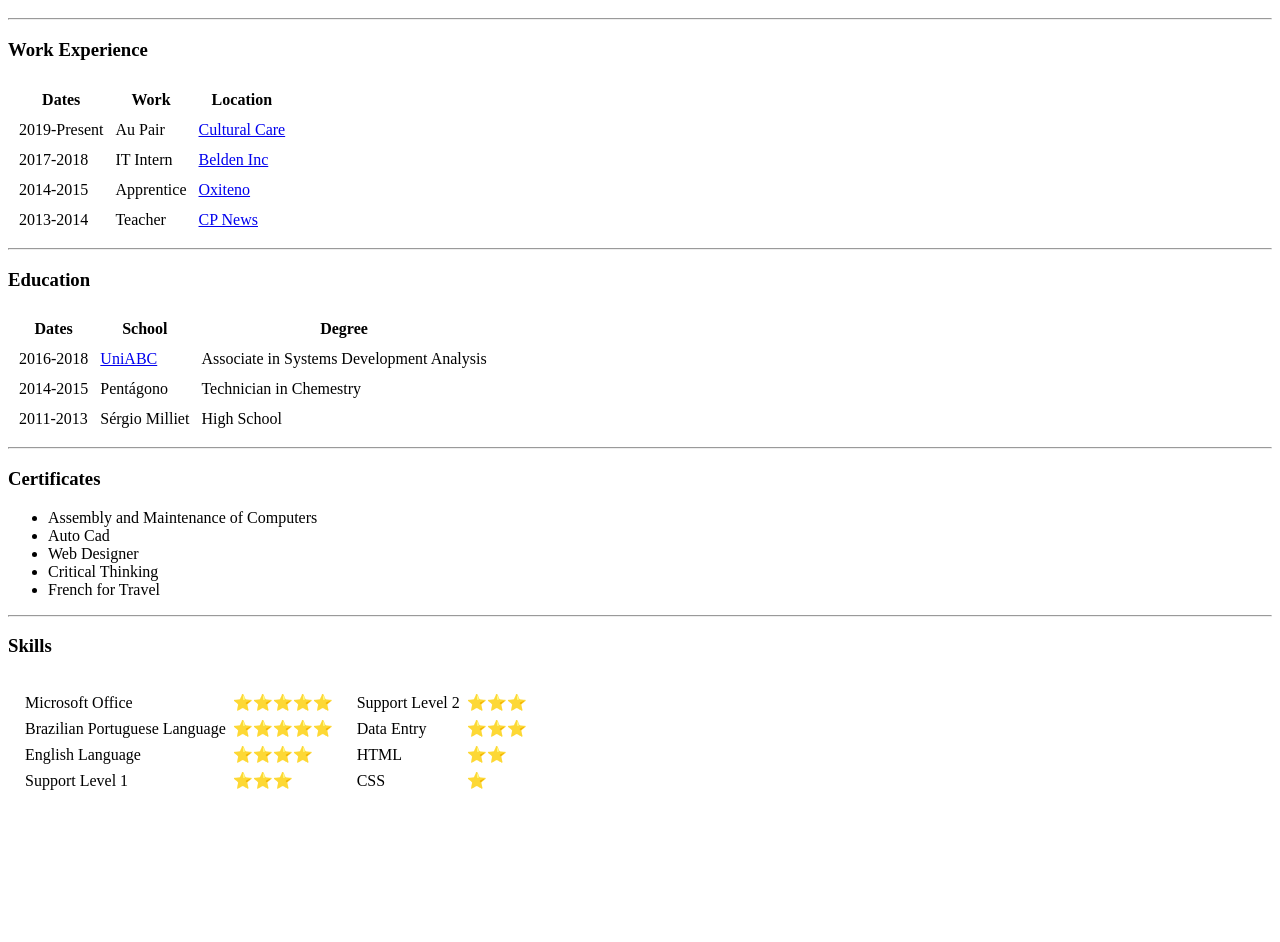
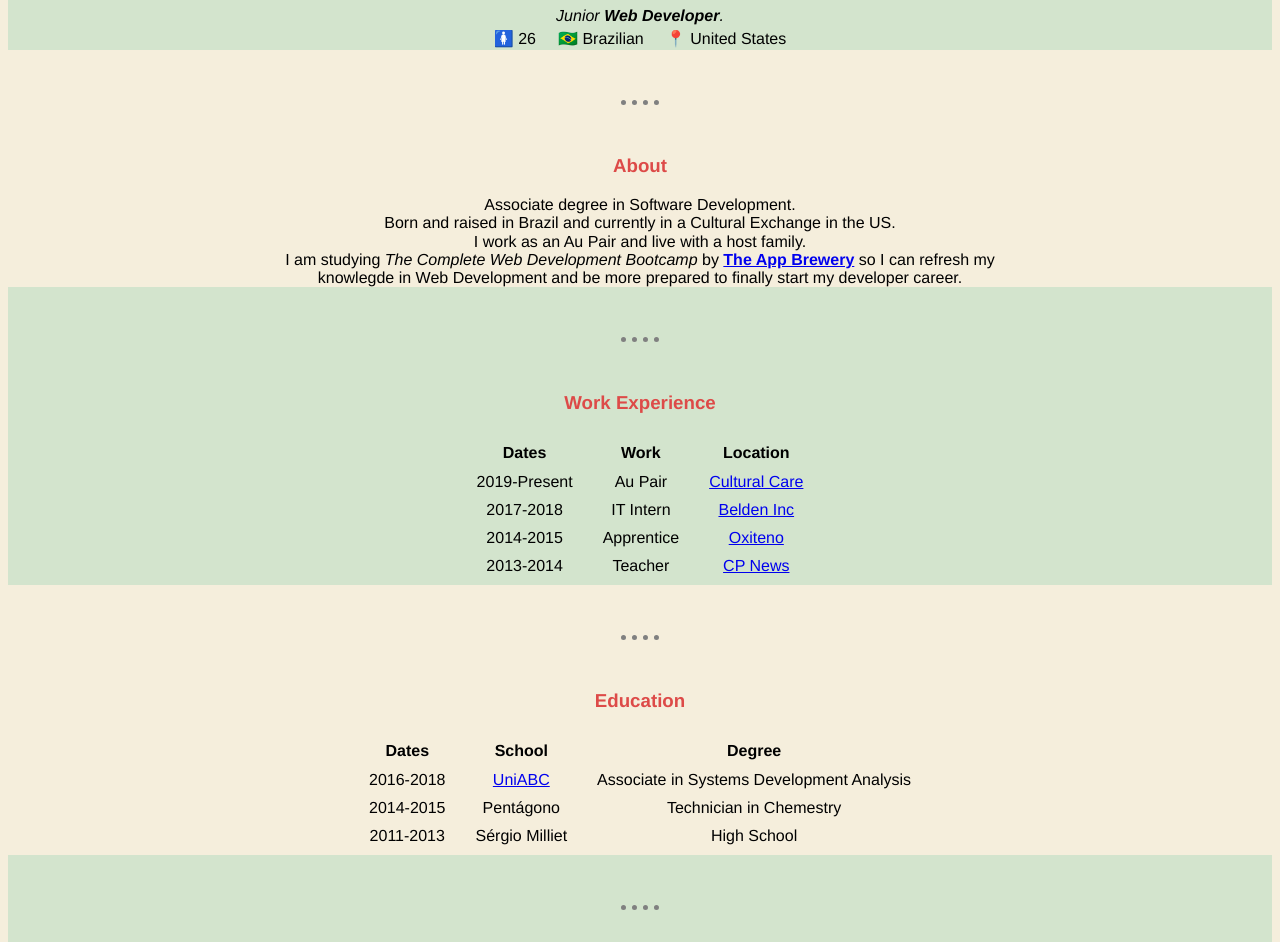
Before and after one commit to naathcs/CV, a plain HTML site: page index.html in a window 1280 px wide. Shown: the part 348-1290 px from the top of the page. Before the commit the page ends 1163 px from the top, so only its background shows below. Drawn offline with Linux system fonts and the light colour scheme.

Commit message:
Added CSS
Simple CSS added to the Website.
Simple changes made in index.html

```diff
--- /dev/null
+++ b/css/styles.css
@@ -0,0 +1,84 @@
+/****************************TAG SELECTORS****************************/
+
+body {
+  background-color: #F5EEDC;
+  font-family: "Helvetica", sans-serif;
+}
+
+img {
+  border: dashed #F5EEDC;
+  border-radius: 50%;
+}
+
+hr {
+  border-style: dotted none none;
+  border-color: grey;
+  border-width: 5px;
+  width: 3%;
+  margin-top: 50px;
+  margin-bottom:50px;
+}
+
+h1 {
+  color: #4F091D;
+  font-family: "Monaco", monospace;
+}
+h3 {
+  color: #DD4A48;
+}
+h4 {
+  color: #DD4A48;
+}
+
+p {
+  padding: 0.1px;
+  margin: auto;
+}
+
+td {
+  padding: 0 10px;
+}
+
+div {
+  text-align: center;
+  align-items: center;
+}
+
+/****************************CLASS SELECTORS****************************/
+
+.link:hover {
+  background-color: #5AA897;
+  transition: .3s;
+}
+
+.info {
+  text-align: center;
+  display: flex;
+  justify-content: center;
+  table-layout: auto;
+  width: 100%;
+}
+.color {
+  background-color: #D3E4CD;
+  margin: auto;
+  padding: 0.1px;
+}
+
+.certification .topics{
+  text-align: justify;
+}
+
+.skills .topics{
+  text-align: right;
+}
+
+.topics{
+display: flex;
+justify-content: center;
+table-layout: auto;
+}
+
+.star {
+  text-align: justify;
+}
+/****************************ID SELECTORS****************************/
--- a/index.html
+++ b/index.html
@@ -4,11 +4,46 @@
 <head>
   <meta charset="utf-8">
   <title>Nathalia Santos</title>
+  <link rel="stylesheet" href="css/styles.css">
 </head>
-
 <body>
 
-  <table cellspacing="20">
+  <table class="info color">
+    <tbody>
+      <tr>
+        <td><img src="images/nathalia.png" alt="Nathalia Santos Profile Picture"></td>
+      </tr>
+      <tr>
+        <td><h1>Nathalia Santos</h1></td>
+      </tr>
+      <tr>
+        <td><p><em>Junior <strong>Web Developer</strong>.</em></p></td>
+      </tr>
+    </tbody>
+    <table class="info color">
+      <tbody>
+        <tr>
+          <td>🚺 26</td>
+          <td>🇧🇷 Brazilian</td>
+          <td>📍 United States</td>
+        </tr>
+      </tbody>
+    </table>
+  </table>
+
+  <hr>
+
+  <div class="About">
+
+    <h3>About</h3>
+
+    <p>Associate degree in Software Development.</p>
+    <p>Born and raised in Brazil and currently in a Cultural Exchange in the US.</p>
+    <p>I work as an Au Pair and live with a host family.</p>
+    <p>I am studying <em>The Complete Web Development Bootcamp</em> by <strong><a href="https://www.appbrewery.co/">The App Brewery</a></strong> so I can refresh my <br>knowlegde in Web Development and be more prepared to finally start my developer career.</p>
+  </div>
+
+  <!-- <table cellspacing="20">
     <tr>
       <td><img src="images/nathalia.png" alt="Nathalia Santos Profile Picture"></td>
       <td>
@@ -21,19 +56,20 @@
         <table cellspacing="15">
           <tbody>
             <tr>
-              <td><h4><a href="contact.html">Contact Me</a></h4></td>
-              <td><h4><a href="hobbies.html">Hobbies</a></h4></td>
+              <td class="link"><h4><a href="contact.html">Contact Me</a></h4></td>
+              <td class="link"><h4><a href="hobbies.html">Hobbies</a></h4></td>
             </tr>
           </tbody>
         </table>
       </td>
     </tr>
-  </table>
+  </table> -->
 
+  <div class="experience color">
     <hr>
-
     <h3>Work Experience</h3>
 
+    <div class="topics">
       <table cellspacing="10">
         <thead>
           <tr>
@@ -65,11 +101,14 @@
           </tr>
         </tbody>
       </table>
+    </div>
+  </div>
 
+  <div class="education">
     <hr>
-
     <h3>Education</h3>
 
+    <div class="topics">
       <table cellspacing="10">
         <thead>
           <th>Dates</th>
@@ -94,23 +133,32 @@
           </tr>
         </tbody>
       </table>
+    </div>
+  </div>
 
-
+  <div class="certification color">
     <hr>
-
     <h3>Certificates</h3>
 
+    <div class="certification topics">
       <ul>
+        <li>Basic Computing</li>
+        <li>Intermediate Computing</li>
+        <li>Administrative Assistance</li>
         <li>Assembly and Maintenance of Computers</li>
         <li>Auto Cad</li>
         <li>Web Designer</li>
         <li>Critical Thinking</li>
         <li>French for Travel</li>
       </ul>
+    </div>
+  </div>
 
+  <div class="skills">
     <hr>
+    <h3>Skills</h3>
 
-  <h3>Skills</h3>
+    <div class="skills topics">
       <table cellspacing="10">
         <tbody>
           <tr>
@@ -119,19 +167,19 @@
                 <tbody>
                   <tr>
                     <td>Microsoft Office</td>
-                <td>⭐️⭐️⭐️⭐️⭐️</td>
+                    <td class="star">⭐️⭐️⭐️⭐️⭐️</td>
                   </tr>
                   <tr>
                     <td>Brazilian Portuguese Language</td>
-                <td>⭐️⭐️⭐️⭐️⭐️</td>
+                    <td class="star">⭐️⭐️⭐️⭐️⭐️</td>
                   </tr>
                   <tr>
                     <td>English Language</td>
-                <td>⭐️⭐️⭐️⭐️</td>
+                    <td class="star">⭐️⭐️⭐️⭐️</td>
                   </tr>
                   <tr>
                     <td>Support Level 1</td>
-                <td>⭐️⭐️⭐️</td>
+                    <td class="star">⭐️⭐️⭐️</td>
                   </tr>
 
                 </tbody>
@@ -142,19 +190,19 @@
                 <tbody>
                   <tr>
                     <td>Support Level 2</td>
-                <td>⭐️⭐️⭐️</td>
+                    <td class="star">⭐️⭐️⭐️</td>
                   </tr>
                   <tr>
                     <td>Data Entry</td>
-                <td>⭐️⭐️⭐️</td>
+                    <td class="star">⭐️⭐️⭐️</td>
                   </tr>
                   <tr>
                     <td>HTML</td>
-                <td>⭐️⭐️</td>
+                    <td class="star">⭐️⭐️</td>
                   </tr>
                   <tr>
                     <td>CSS</td>
-                <td>⭐️</td>
+                    <td class="star">⭐️</td>
                   </tr>
                 </tbody>
               </table>
@@ -162,6 +210,20 @@
           </tr>
         </tbody>
       </table>
+    </div>
+
+  </div>
+
+  <div class="contact color">
+    <table class="contact topics">
+      <tbody>
+        <tr>
+          <td class="link"><h4><a href="contact.html">Contact Me</a></h4></td>
+          <td class="link"><h4><a href="hobbies.html">Hobbies</a></h4></td>
+        </tr>
+      </tbody>
+    </table>
+  </div>
 
 </body>
 
```
Lines whose indentation alone changed are shown as unchanged.
